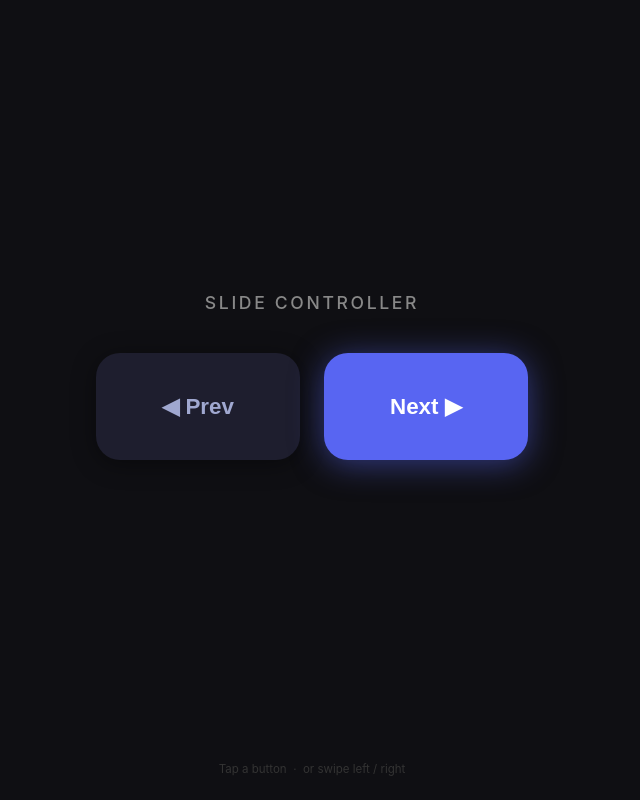
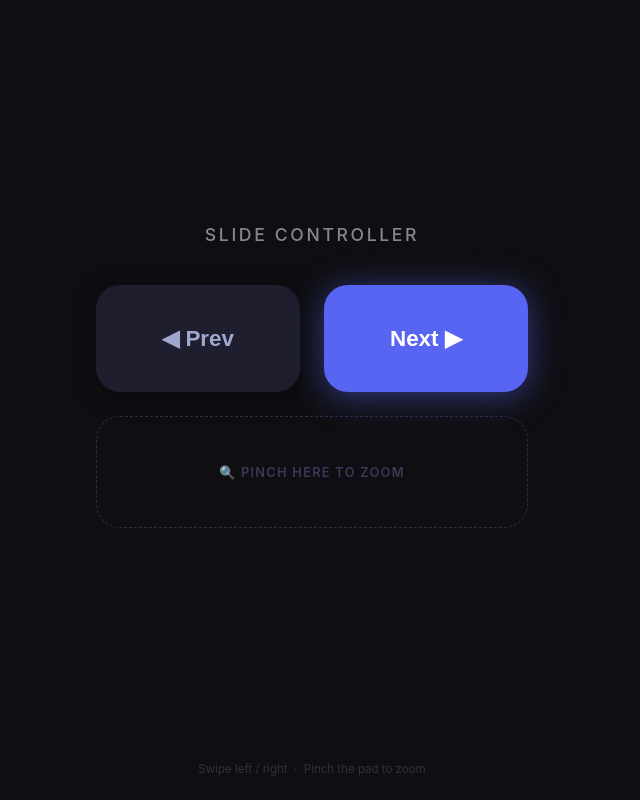
Before and after one commit to Zakariaessaoudy/slide-controller, a Flask app: page / in a window 1280 px wide. Shown: the whole page, without its empty margins (328-968 px from the left). Run offline with Flask 3, Linux system fonts and the light colour scheme.

Commit message:
feat: add dedicated zoom pad area to the UI
Add a #zoom-pad div below the nav buttons as the exclusive target for
pinch gestures. Using a confined area prevents accidental zoom triggers
while swiping for slide navigation.

Key CSS: touch-action:none on .zoom-pad tells Chrome/Safari not to
handle touch events natively on that element, which is the first layer
of defence against the browser zooming itself during a pinch.

Visual: dashed border highlights blue (.zoom-pad--active) while fingers
are on the pad, giving clear tactile feedback.

Co-Authored-By: Claude Sonnet 4.6 <noreply@anthropic.com>

```diff
--- a/static/style.css
+++ b/static/style.css
@@ -71,6 +71,43 @@ h1 {
   box-shadow: 0 4px 32px rgba(88, 101, 242, 0.5);
 }
 
+/* ── Zoom pad ───────────────────────────────────────────────────────────── */
+.zoom-pad {
+  /* touch-action: none tells Chrome/Safari NOT to handle this area's
+     touch events natively — no browser zoom, no scroll hijack */
+  touch-action: none;
+
+  display: flex;
+  align-items: center;
+  justify-content: center;
+  width: 100%;
+  max-width: 480px;
+  padding: 0 1.5rem;
+  margin-top: 1.5rem;
+}
+
+.zoom-pad__label {
+  display: flex;
+  align-items: center;
+  justify-content: center;
+  width: 100%;
+  height: 7rem;
+  border-radius: 1.5rem;
+  border: 1.5px dashed #2c2c44;
+  color: #3a3a58;
+  font-size: 0.8rem;
+  font-weight: 600;
+  letter-spacing: 0.1em;
+  text-transform: uppercase;
+  pointer-events: none; /* clicks/taps pass through to .zoom-pad */
+  transition: border-color 0.15s, color 0.15s;
+}
+
+.zoom-pad--active .zoom-pad__label {
+  border-color: #5865f2;
+  color: #5865f2;
+}
+
 /* ── Status line ────────────────────────────────────────────────────────── */
 .status {
   margin-top: 2rem;
--- a/templates/index.html
+++ b/templates/index.html
@@ -21,9 +21,13 @@
     <button id="btn-next" class="btn btn--next" ontouchstart="">Next &#9654;</button>
   </div>
 
+  <div class="zoom-pad" id="zoom-pad">
+    <span class="zoom-pad__label">&#x1F50D; Pinch here to zoom</span>
+  </div>
+
   <p class="status" id="status" aria-live="polite"></p>
 
-  <p class="hint">Tap a button &nbsp;·&nbsp; or swipe left / right</p>
+  <p class="hint">Swipe left / right &nbsp;·&nbsp; Pinch the pad to zoom</p>
 
   <script src="/static/controller.js"></script>
 </body>
```
